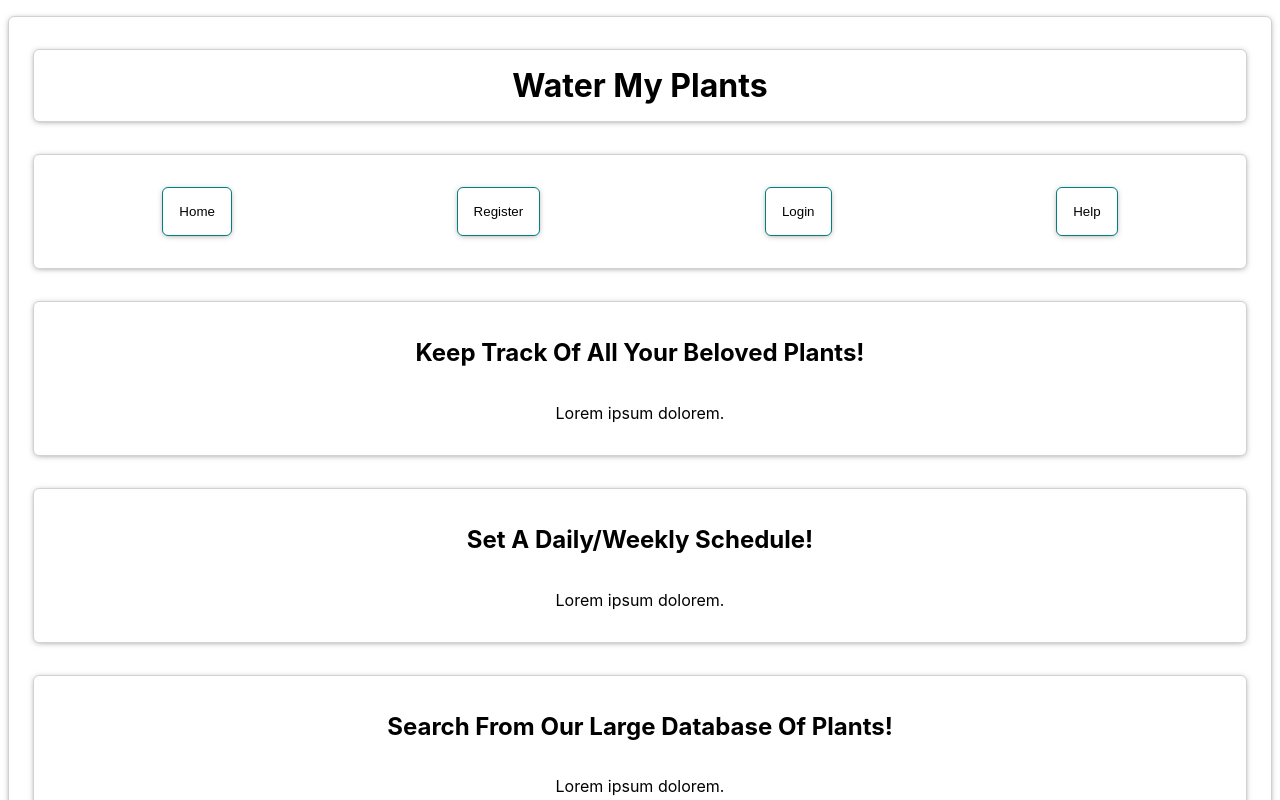
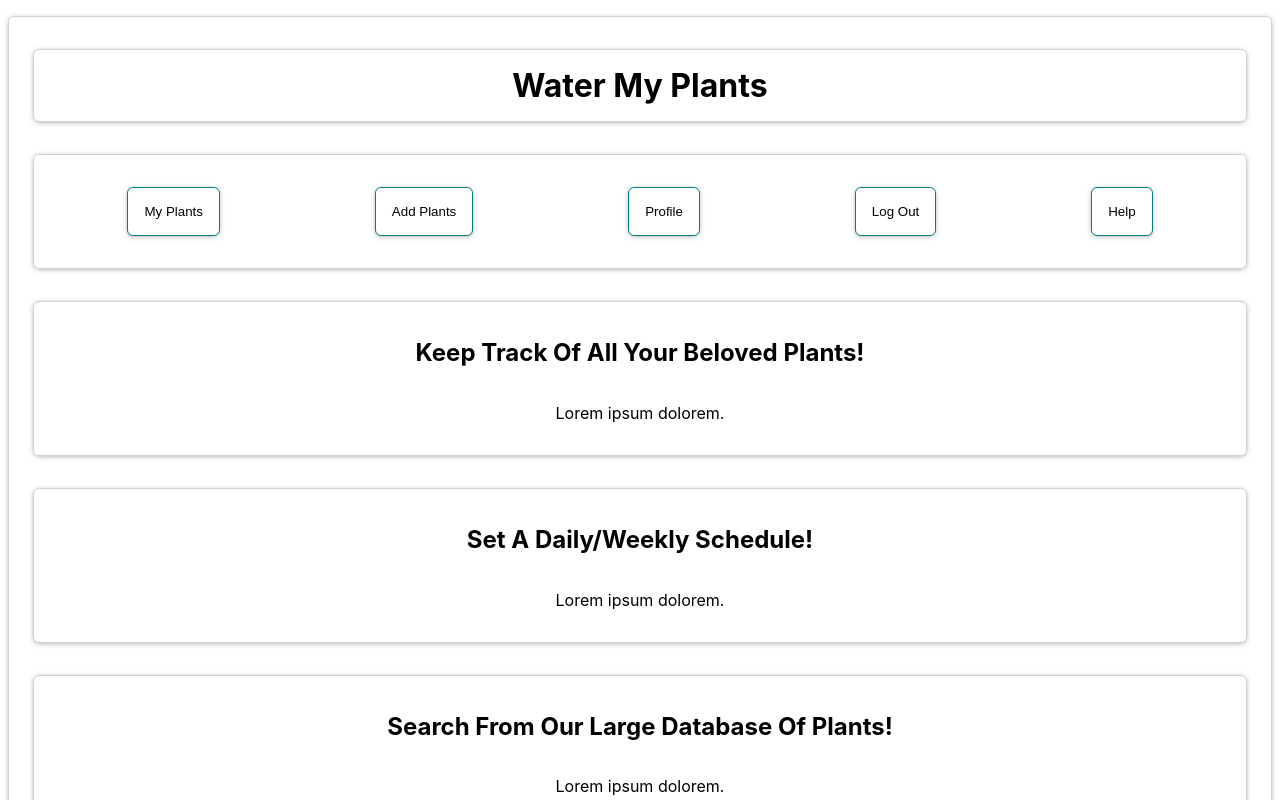
Before and after one commit to ttwebpt92-watermyplants/water-my-plants, a React (Create React App) app in the folder water-my-plants/: page / in a window 1280 px wide. Shown: the top 800 px of the page. Built offline with nearby package versions, Linux system fonts and the light colour scheme.

Commit message:
Edited nav bar items to include My Plants, Add Plants, Profile and Logout. Commented default nav options except for 'help' for now, will add back if needed.

```diff
--- a/water-my-plants/src/App.js
+++ b/water-my-plants/src/App.js
@@ -14,10 +14,16 @@ function App() {
         Water My Plants
       </HeaderDiv>
       <NavBar>
-        <NavButton>Home</NavButton>
+        {/* commented for now, pending further discussion on what else is going in the App nav bar once user is logged in  */}
+        {/* <NavButton>Home</NavButton>
         <NavButton>Register</NavButton>
-        <NavButton>Login</NavButton>
+        <NavButton>Login</NavButton> */}
+        <NavButton>My Plants</NavButton>
+        <NavButton>Add Plants</NavButton>
+        <NavButton>Profile</NavButton>
+        <NavButton>Log Out</NavButton>
         <NavButton>Help</NavButton>
+
       </NavBar>
 
       <StyledDiv>
```
